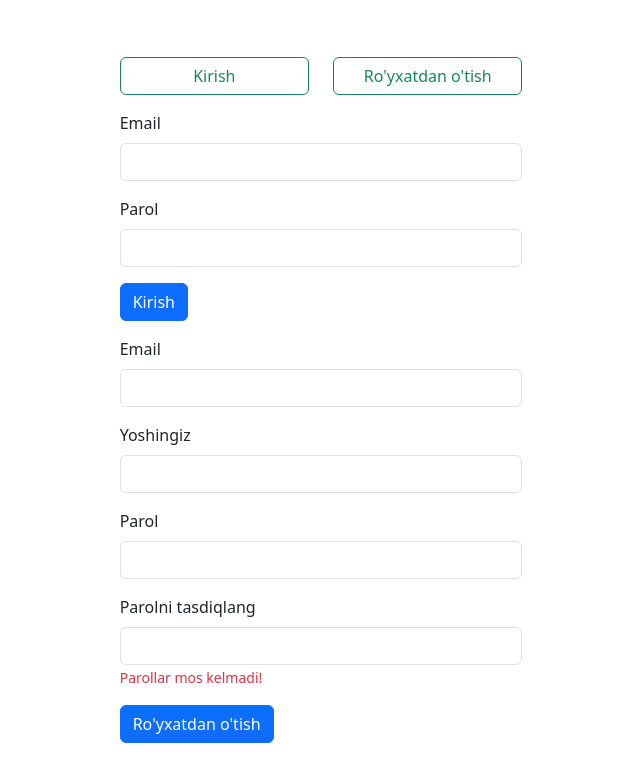
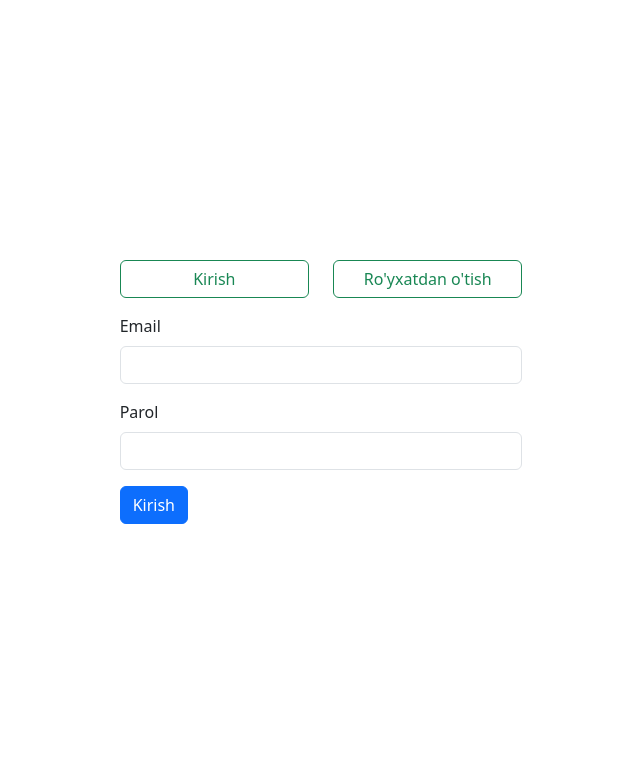
Before and after one commit to MuhammadBektemirov/library-front, a Vue app: page /login in a window 1280 px wide. Shown: the top 782 px of the page, without its empty margins (319-959 px from the left). Built offline with nearby package versions, Linux system fonts and the light colour scheme.

Commit message:
adjucted registration

```diff
--- a/src/main.js
+++ b/src/main.js
@@ -3,7 +3,9 @@ import App from './App.vue'
 import 'bootstrap/dist/css/bootstrap.min.css'
 import 'bootstrap/dist/js/bootstrap.bundle.min'
 import router from "@/plugins/router";
+import {createPinia} from "pinia";
 
 createApp(App)
+    .use(createPinia())
     .use(router)
     .mount('#app')
--- a/src/pages/LoginPage.vue
+++ b/src/pages/LoginPage.vue
@@ -1,6 +1,40 @@
 <script setup>
 import FormInput from "@/components/tags/FormInput.vue";
 import ButtonTag from "@/components/tags/ButtonTag.vue";
+import {reactive, ref} from "vue";
+import {useRegistration} from "@/stores/models/user/registration";
+
+let isLogin = ref(true)
+let isLoading = ref(false)
+let isValid = ref(false)
+
+let registration = reactive({
+    email: '',
+    age: 0,
+    password: '',
+    confirmPassword: ''
+})
+
+function signUp() {
+    isLoading.value = true
+    isValid.value = false
+
+    let data = {
+        email: registration.email,
+        age: +registration.age,
+        password: registration.password
+    }
+
+    if (registration.password === registration.confirmPassword) {
+        console.log(typeof data.age)
+        useRegistration().createUser(data)
+    } else {
+        isValid.value = true
+    }
+
+    isLoading.value = false
+}
+
 </script>
 
 <template>
@@ -8,26 +42,27 @@ import ButtonTag from "@/components/tags/ButtonTag.vue";
         <div class="col-12 col-sm-8 col-md-6 col-xl-4">
             <div class="row mb-3">
                 <div class="col-6">
-                    <ButtonTag text="Kirish" class="w-100 btn-outline-success"/>
+                    <ButtonTag @click="isLogin = true" text="Kirish" class="w-100 btn-outline-success"/>
                 </div>
                 <div class="col-6">
-                    <ButtonTag text="Ro'yxatdan o'tish" class="w-100 btn-outline-success"/>
+                    <ButtonTag @click="isLogin = false" text="Ro'yxatdan o'tish" class="w-100 btn-outline-success"/>
                 </div>
             </div>
-            <form>
+            <form v-if="isLogin">
                 <FormInput id="signInEmail" label-name="Email" input-type="email"/>
                 <FormInput id="signInPassword" label-name="Parol"/>
                 <ButtonTag text="Kirish" class="btn-primary mb-3"/>
             </form>
 
-            <form>
-                <FormInput id="signUpEmail" label-name="Email" input-type="email"/>
-                <FormInput id="signUpAge" label-name="Yoshingiz" input-type="number"/>
-                <FormInput id="signUpPassword" label-name="Parol"/>
-                <FormInput id="signUpConfirmPassword" label-name="Parolni tasdiqlang">
-                    <small class="text-danger">Parollar mos kelmadi!</small>
+            <form v-else>
+                <FormInput v-model="registration.email" id="signUpEmail" label-name="Email" input-type="email"/>
+                <FormInput v-model="registration.age" id="signUpAge" label-name="Yoshingiz" input-type="number"/>
+                <FormInput v-model="registration.password" id="signUpPassword" label-name="Parol"/>
+                <FormInput v-model="registration.confirmPassword" id="signUpConfirmPassword"
+                           label-name="Parolni tasdiqlang">
+                    <small v-if="isValid" class="text-danger">Parollar mos kelmadi!</small>
                 </FormInput>
-                <ButtonTag text="Ro'yxatdan o'tish" class="btn-primary"/>
+                <ButtonTag :loading="isLoading" @click="signUp" text="Ro'yxatdan o'tish" class="btn-primary"/>
             </form>
 
         </div>
--- /dev/null
+++ b/src/stores/models/user/registration.js
@@ -0,0 +1,27 @@
+import {defineStore} from "pinia";
+import axios from "axios";
+
+export const useRegistration = defineStore('registration', {
+    actions: {
+        createUser(data) {
+            return new Promise((resolve, reject) => {
+                axios.post('http://localhost:8507/api/users', data)
+                    .then(() => {
+                        console.log("then - so'rov muvaffaqiyatli bo'lsa ishga tushadi!")
+                        console.log("user yaratildi!!!")
+
+                        resolve()
+                    })
+                    .catch(() => {
+                        console.warn("catch - so'rov xatolik bo'lsa ishga tushadi")
+                        console.warn("user yaratishda xatolik!")
+
+                        reject()
+                    })
+                    .finally(() => {
+                        console.info("finally doim ishlaydi")
+                    })
+            })
+        }
+    }
+})
```
